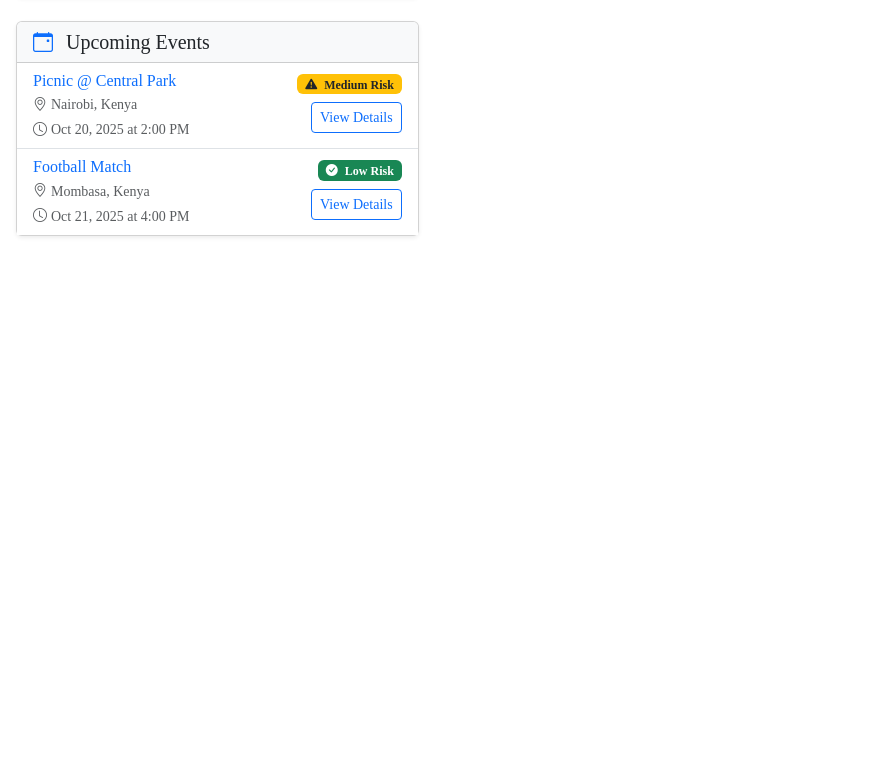
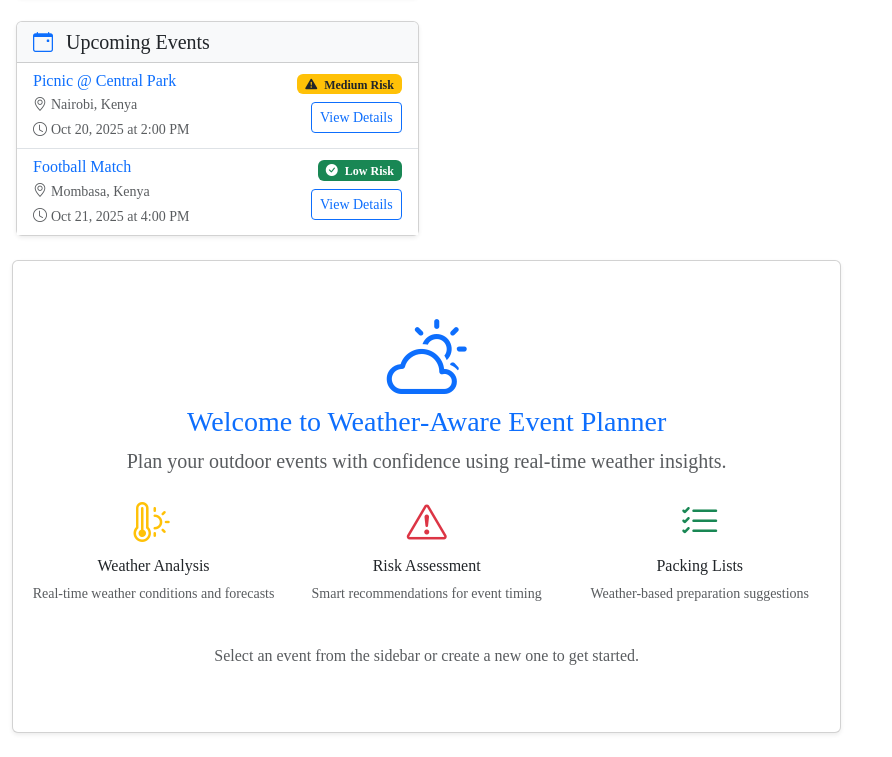
Before and after one commit to njoroofficial/sky-planner, a website: page index.html in a window 1280 px wide. Shown: the part 529-1286 px from the top of the page, without its empty margins (0-892 px from the left). Before the commit the page ends 800 px from the top, so only its background shows below. Drawn offline with nearby package versions, Linux system fonts and the light colour scheme.

Commit message:
feat:Added event details $ weather analysis page

```diff
--- a/index.html
+++ b/index.html
@@ -175,6 +175,68 @@
             </div>
           </div>
         </div>
+
+        <!-- Main Content: Event Details & Weather Analysis -->
+        <div class="col-lg-8">
+          <div id="eventDetailsContainer">
+            <!-- Default Welcome Message -->
+            <div id="welcomeMessage" class="card shadow-sm">
+              <div class="card-body text-center py-5">
+                <!-- welcome text header -->
+                <div class="weather-hero mb-4">
+                  <i class="bi bi-cloud-sun display-1 text-primary mb-3"></i>
+                  <h3 class="text-primary">
+                    Welcome to Weather‑Aware Event Planner
+                  </h3>
+                  <p class="text-muted lead">
+                    Plan your outdoor events with confidence using real-time
+                    weather insights.
+                  </p>
+                </div>
+                <div class="row text-center">
+                  <!-- weather small info card -->
+                  <div class="col-md-4">
+                    <div class="feature-icon">
+                      <i
+                        class="bi bi-thermometer-sun display-6 text-warning"
+                      ></i>
+                      <h6 class="mt-2">Weather Analysis</h6>
+                      <p class="small text-muted">
+                        Real-time weather conditions and forecasts
+                      </p>
+                    </div>
+                  </div>
+                  <div class="col-md-4">
+                    <div class="feature-icon">
+                      <i
+                        class="bi bi-exclamation-triangle display-6 text-danger"
+                      ></i>
+                      <h6 class="mt-2">Risk Assessment</h6>
+                      <p class="small text-muted">
+                        Smart recommendations for event timing
+                      </p>
+                    </div>
+                  </div>
+                  <div class="col-md-4">
+                    <div class="feature-icon">
+                      <i class="bi bi-list-check display-6 text-success"></i>
+                      <h6 class="mt-2">Packing Lists</h6>
+                      <p class="small text-muted">
+                        Weather-based preparation suggestions
+                      </p>
+                    </div>
+                  </div>
+                </div>
+                <p class="text-muted mt-4">
+                  Select an event from the sidebar or create a new one to get
+                  started.
+                </p>
+              </div>
+            </div>
+
+            <!-- Event Details Template -->
+          </div>
+        </div>
       </div>
     </div>
   </body>
```
